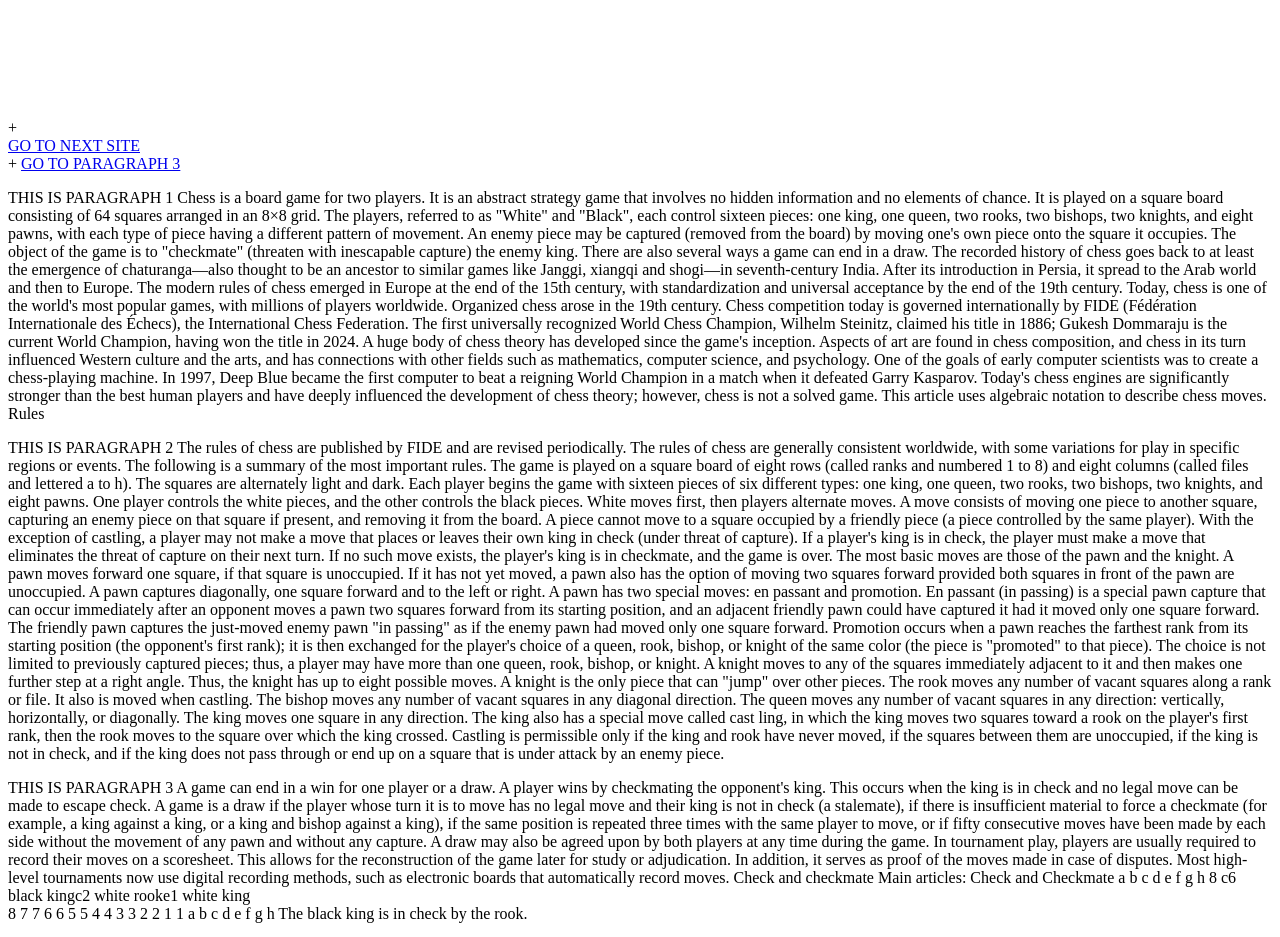
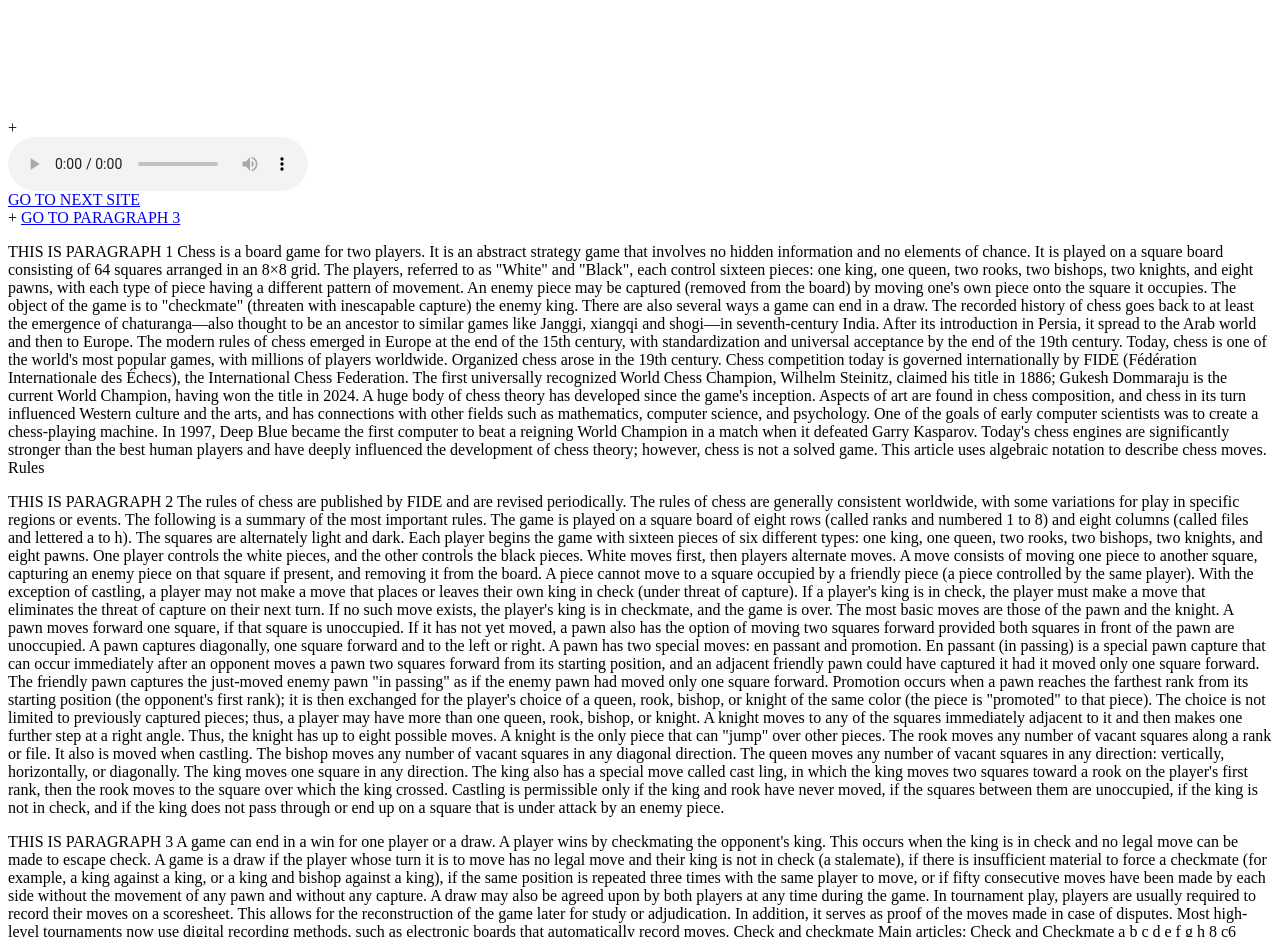
Before and after one commit to AmbitiousAnant/CSEDS1, a plain HTML site: page index.html in a window 1280 px wide. Shown: the part 920-1857 px from the top of the page. Drawn offline with Linux system fonts and the light colour scheme; grey boxes are pictures that could not be loaded.

Commit message:
git commit -m "added iframe and audio tag"

```diff
--- a/index.html
+++ b/index.html
@@ -25,7 +25,7 @@ I am fine
 <img src="wall paper akaza.jpg" alt="wall paper akaza" width="300" height="200"><br>
 <video src="https://www.youtube.com/watch?v=x7uLutVRBfIbr" width="300" height="200" controls></video><br>
 + <iframe width="300" height="200" src="https://www.youtube.com/embed/x7uLutVRBfI" frameborder="0" allowfullscreen></iframe><br>
-
+<audio src="https://www.soundhelix.com/examples/mp3/SoundHelix-Song-1.mp3" controls></audio><br>
 <a href ="index1.html">GO TO NEXT SITE</a><br>
 + <a href="#para3">GO TO PARAGRAPH 3</a><br>
 
```
